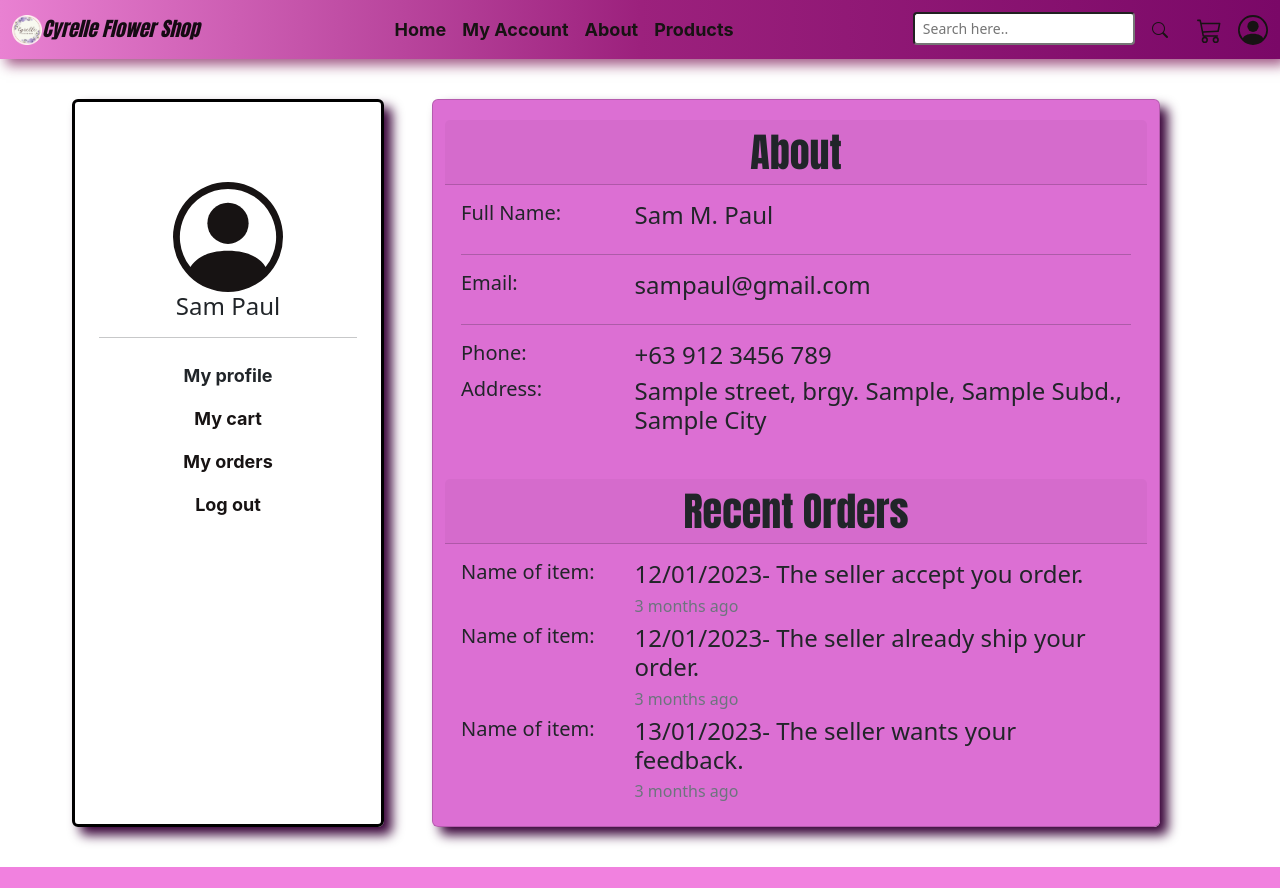
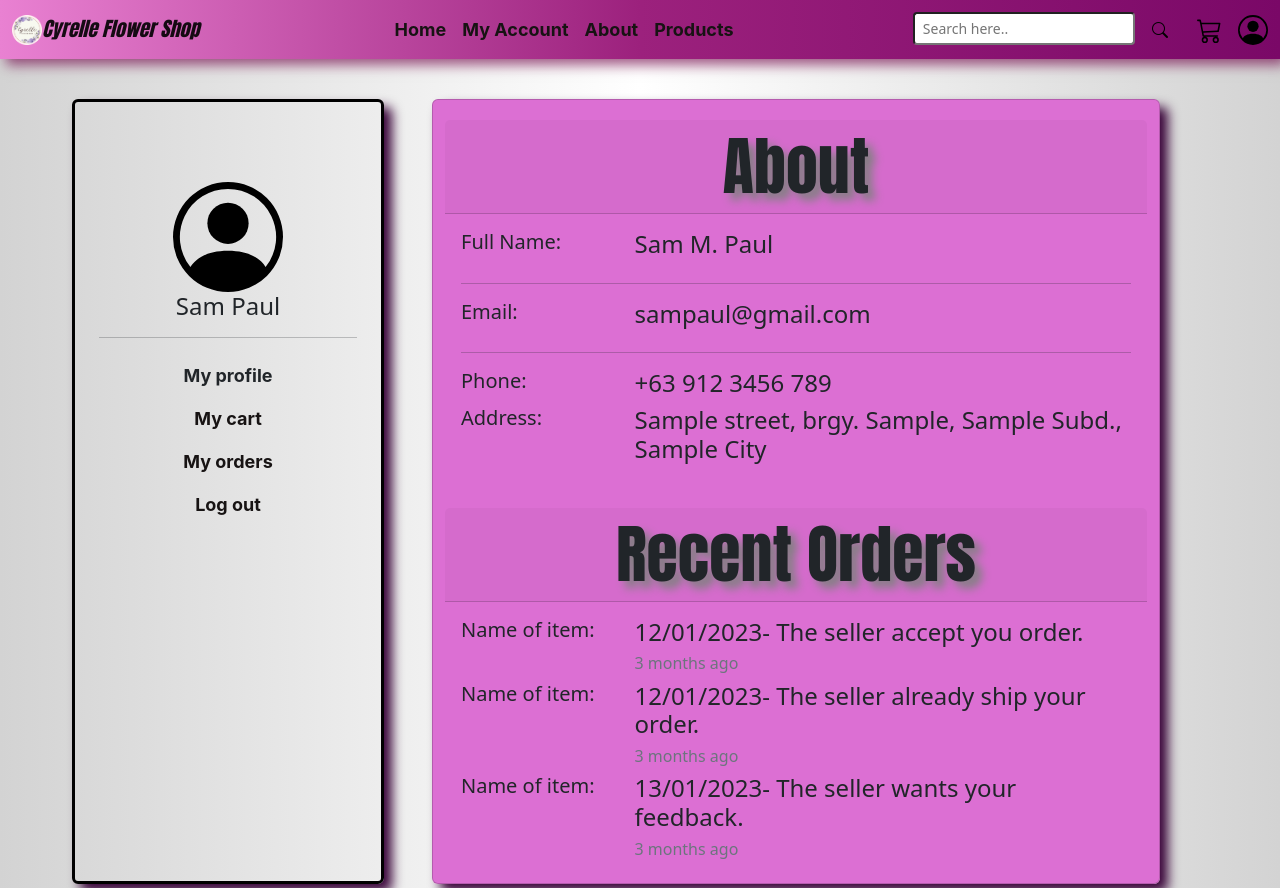
Before and after one commit to Cyrelle12/mini1, a plain HTML site: page myacc.html in a window 1280 px wide. Shown: the top 888 px of the page. Drawn offline with nearby package versions, Linux system fonts and the light colour scheme.

Commit message:
Update myacc.html

```diff
--- a/myacc.html
+++ b/myacc.html
@@ -8,6 +8,8 @@
     <script src="https://cdn.jsdelivr.net/npm/bootstrap@5.2.3/dist/js/bootstrap.bundle.min.js" integrity="sha384-kenU1KFdBIe4zVF0s0G1M5b4hcpxyD9F7jL+jjXkk+Q2h455rYXK/7HAuoJl+0I4" crossorigin="anonymous"></script>
     <link rel="stylesheet" href="https://cdn.jsdelivr.net/npm/bootstrap-icons@1.10.2/font/bootstrap-icons.css">
     <link rel="stylesheet" href="style.css">
+    <link rel="stylesheet" href="Formbs.css">
+
     <title>Cyrelle Flowershop</title>
     <link rel="icon" href="images/mylogo.png" sizes="16x16 32x32" type="image/jpeg">
 </head>
```
